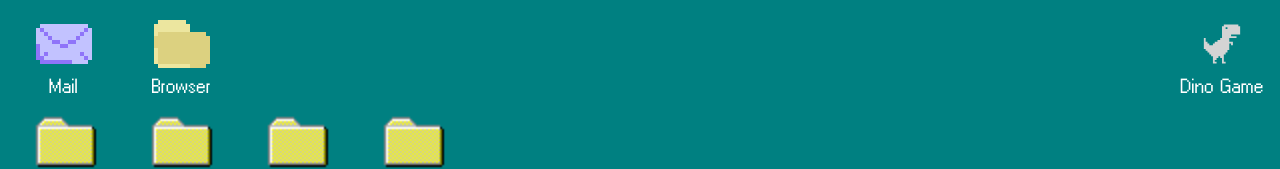
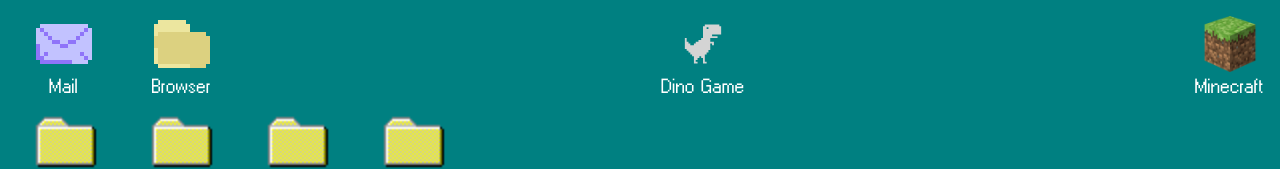
Before and after one commit to darius-it/doors95, a Nuxt app: page / in a window 1280 px wide. Shown: the top 169 px of the page. Built offline with nearby package versions, Linux system fonts and the light colour scheme.

Commit message:
minecraft addiction

```diff
--- /dev/null
+++ b/components/apps/MinecraftGame.vue
@@ -0,0 +1,3 @@
+<template>
+  <iframe src="https://classic.minecraft.net/" frameborder="0" scrolling="no" width="1500px" height="700px" loading="lazy"></iframe>
+</template>
--- /dev/null
+++ b/components/icon/Minecraft.vue
@@ -0,0 +1,3 @@
+<template>
+    <img src="/images/minecraft.webp" width="56px" height="56px">
+</template>
--- a/pages/index.vue
+++ b/pages/index.vue
@@ -13,6 +13,7 @@
       @close="closeWindow">
       <AppsDinoGame />
     </DesktopWindow>
+    <DesktopWindow name="Minecraft" :lastClickedWindow="currentlyOpenWindows.lastClickedWindow" :currentlyOpenWindows="currentlyOpenWindows.openWindows" @clickInsideWindow="setLastClickedWindow" @close="closeWindow"><AppsMinecraftGame/></DesktopWindow>
 
     <div id="row-1" class="flex flex-row justify-between items-center gap-4 w-full">
       <!-- Left-aligned icons -->
@@ -31,6 +32,12 @@
         <DesktopIcon windowName="Dino Game" @openWindow="(windowName) => openWindow(windowName)"
           class="flex flex-col items-center min-w-[16px]">
           <IconDino />
+        </DesktopIcon>
+      </div>
+      <div class="flex flex-row gap-4 items-center">
+        <DesktopIcon windowName="Minecraft" @openWindow="(windowName) => openWindow(windowName)"
+          class="flex flex-col items-center min-w-[16px]">
+          <IconMinecraft />
         </DesktopIcon>
       </div>
     </div>
```
Also changed, not shown: public/images/minecraft.webp (added).
